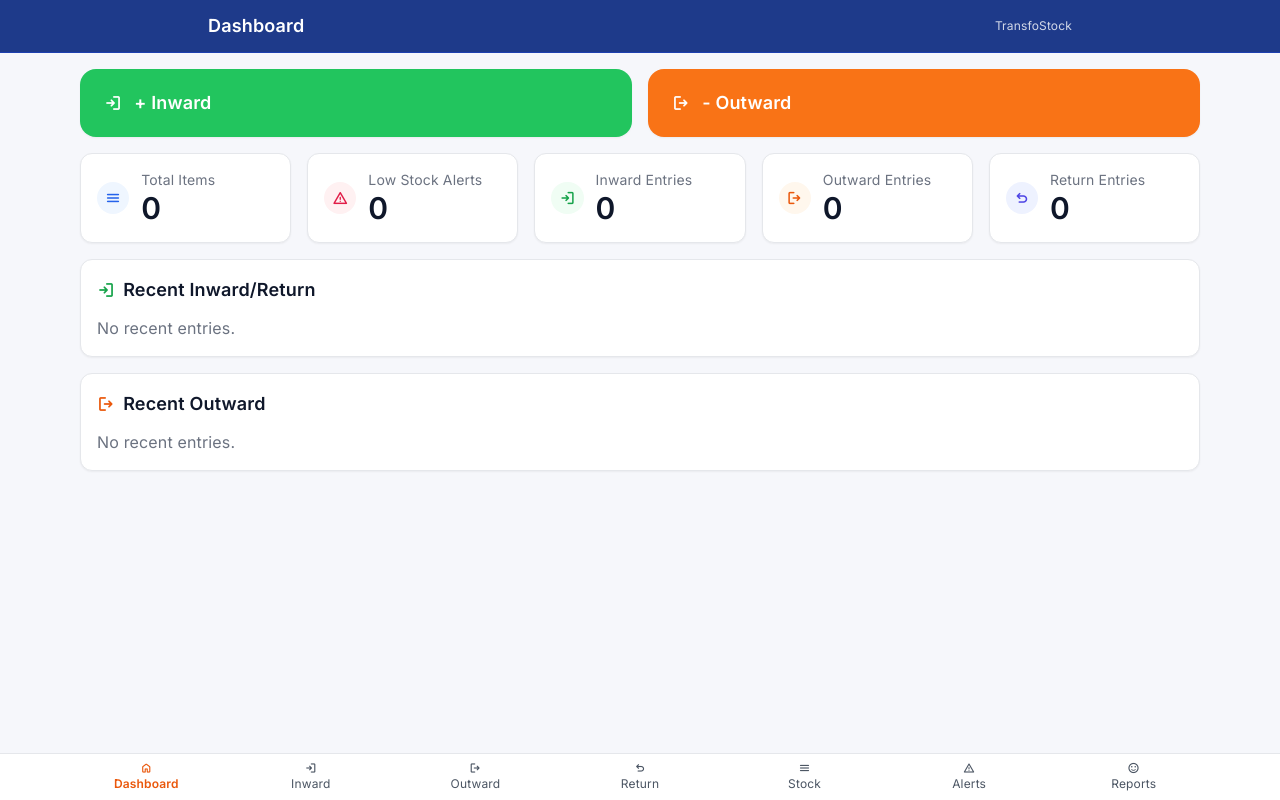
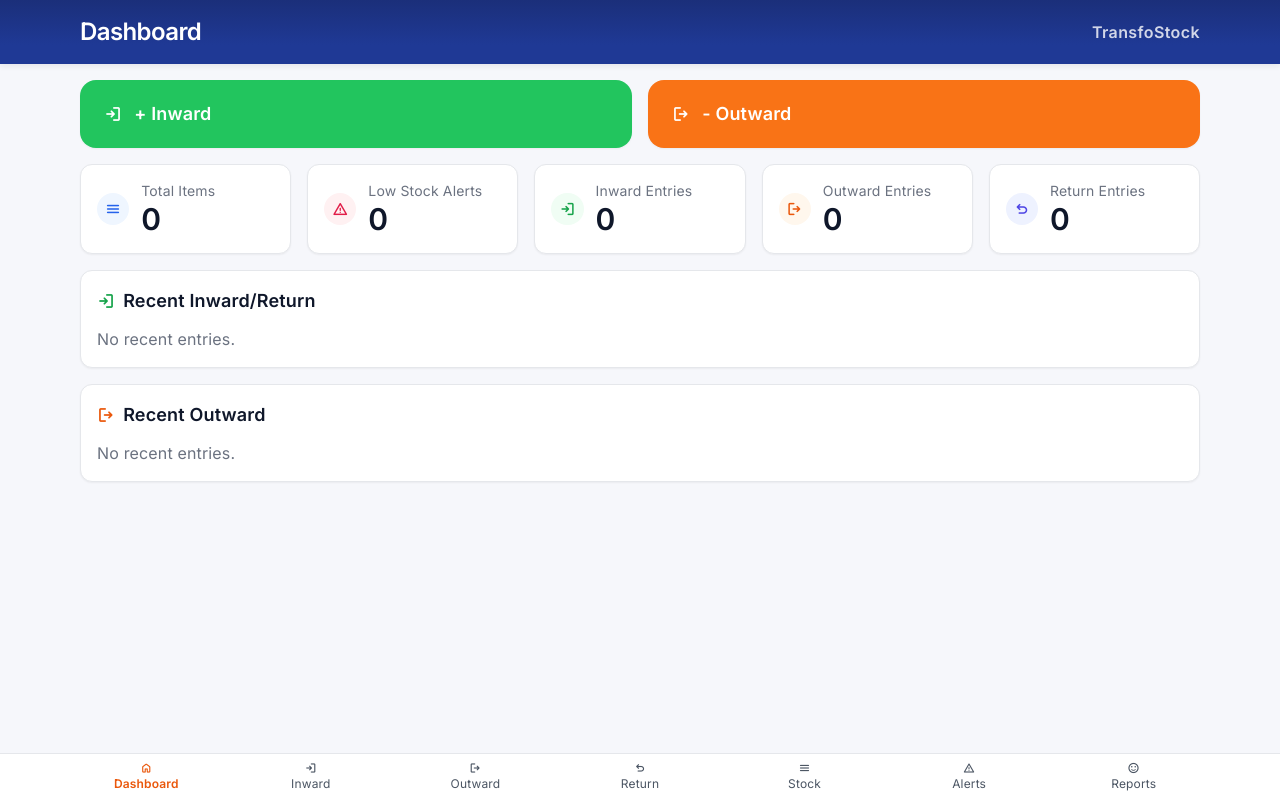
Before and after one commit to Harshad159/TransfoStock, a React (Vite) app: page /#/ in a window 1280 px wide. Built offline with nearby package versions, Linux system fonts and the light colour scheme.

Commit message:
Update Header.tsx

```diff
--- a/src/components/Header.tsx
+++ b/src/components/Header.tsx
@@ -1,10 +1,42 @@
 import React from "react";
+import { useLocation } from "react-router-dom";
+
+/**
+ * Premium App Bar
+ * - Gradient brand background (keeps your blue identity)
+ * - Safe-area top padding for iOS
+ * - Subtle elevation and tighter typography (Inter)
+ */
 export default function Header({ title }: { title: string }) {
+  const location = useLocation();
+
+  // Optional: derive nicer title from path if not provided
+  const resolved =
+    title ||
+    ({
+      "/": "Dashboard",
+      "/inward": "Inward",
+      "/outward": "Outward",
+      "/return": "Return",
+      "/stock": "Stock",
+      "/alerts": "Alerts",
+      "/reports": "Reports",
+    } as Record<string, string>)[location.pathname] ||
+    "TransfoStock";
+
   return (
-    <header className="sticky top-0 z-10 bg-blue-900 text-white border-b border-blue-800">
-      <div className="max-w-4xl mx-auto px-4 py-3 flex items-center justify-between">
-        <h1 className="text-lg font-semibold">{title}</h1>
-        <div className="text-xs opacity-80">TransfoStock</div>
+    <header className="appbar safe-top sticky top-0 z-40">
+      <div className="max-w-6xl mx-auto px-4">
+        <div className="h-16 flex items-center justify-between">
+          <h1 className="text-white font-semibold tracking-tight text-xl sm:text-2xl">
+            {resolved}
+          </h1>
+
+          {/* Brand name on the right, lighter opacity for elegance */}
+          <div className="text-white/80 font-semibold tracking-wide text-base">
+            TransfoStock
+          </div>
+        </div>
       </div>
     </header>
   );
```
